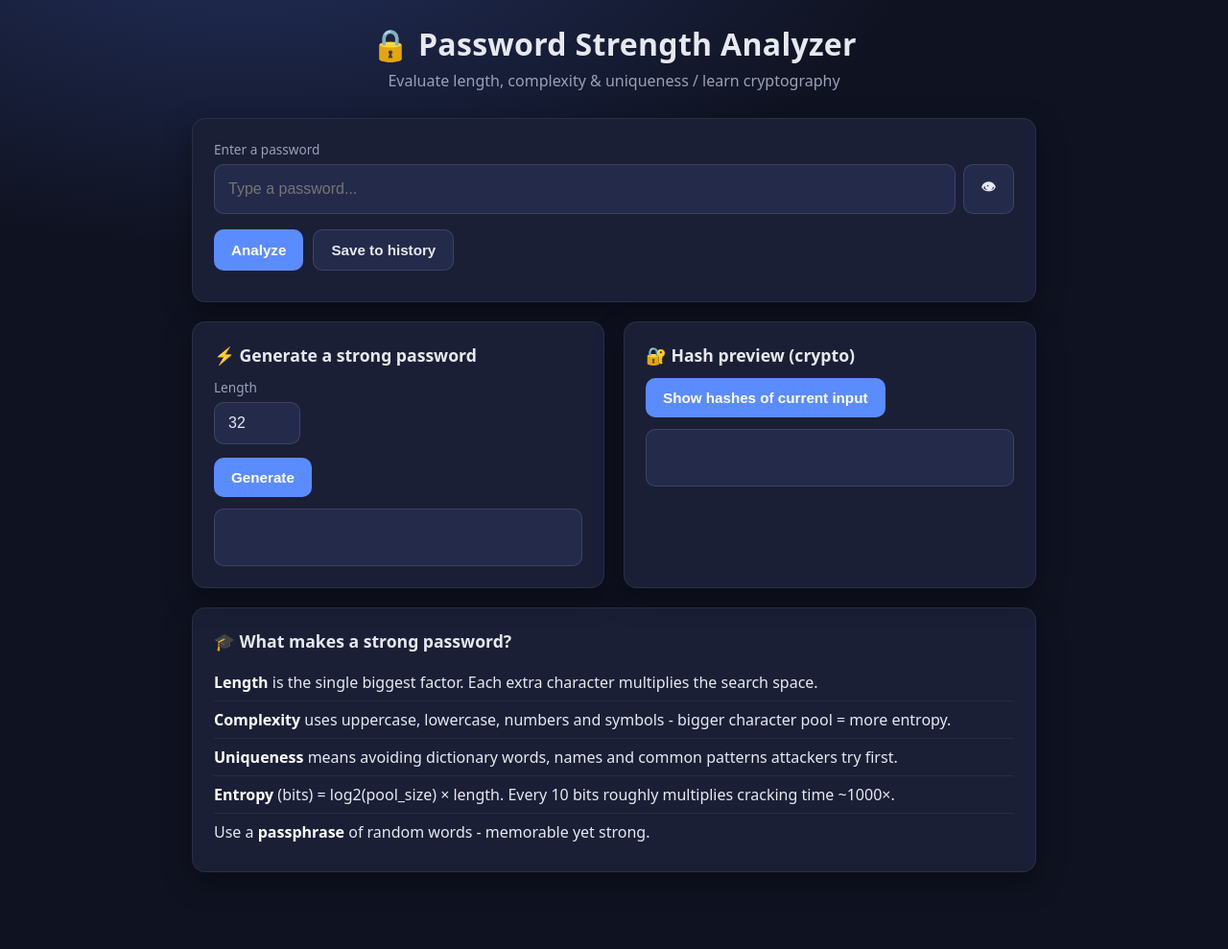
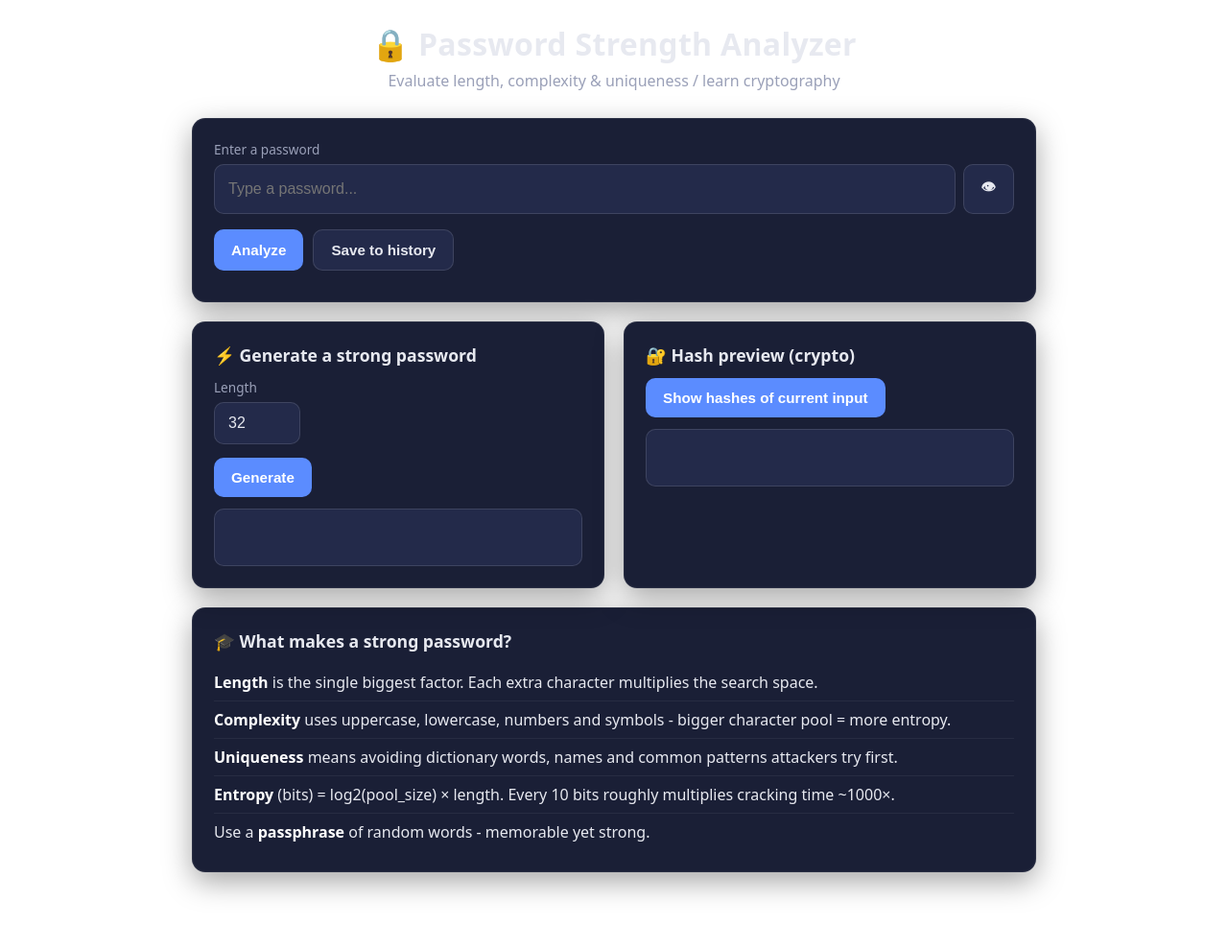
Before and after one commit to rabigupta-123/thiranex-INTERNSHIP, a Flask app: page / in a window 1280 px wide. Shown: the whole page at 96% size. Run offline with Flask 3, Linux system fonts and the light colour scheme.

Commit message:
Use white page background

```diff
--- a/static/style.css
+++ b/static/style.css
@@ -1,5 +1,5 @@
 :root {
-    --bg: #0f1220;
+    --bg: #ffffff;
     --card: #1a1f36;
     --card2: #232a4a;
     --text: #e7e9f0;
@@ -15,7 +15,7 @@
 
 body {
     font-family: system-ui, -apple-system, "Segoe UI", Roboto, sans-serif;
-    background: radial-gradient(1200px 600px at 20% -10%, #23305c 0%, var(--bg) 60%);
+    background: var(--bg);
     color: var(--text);
     min-height: 100vh;
     padding: 24px 16px 60px;
```
